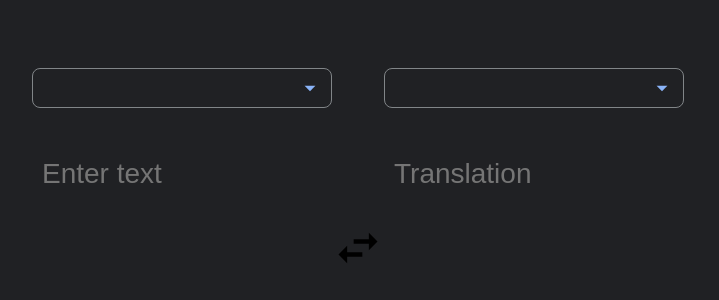
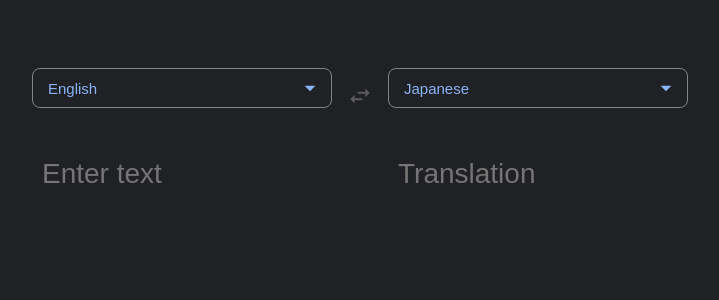
Before and after one commit to echizenyayota/deepl-translation-app20230708, a React (Create React App) app: page / in a window 1280 px wide. Shown: the part 152-452 px from the top of the page, without its empty margins (282-1001 px from the left). Built offline with nearby package versions, Linux system fonts and the light colour scheme.

Commit message:
switch English to Polish with useState hook

```diff
--- a/src/App.js
+++ b/src/App.js
@@ -2,14 +2,31 @@ import TextBox from "./components/TextBox";
 import Arrows from "./components/Arrows";
 import Button from "./components/Button";
 import Modal from "./components/Modal";
+import { useState } from "react";
 
 
 const App = () => {
+  const [inputLanguage, setInputLanguage] = useState("English");
+  const [outputLanguage, setOutputLanguage] = useState("Japanese");
+
+  const handleClick = () => {
+    setInputLanguage(outputLanguage);
+    setOutputLanguage(inputLanguage);
+  }
+
   return (
     <div className="app">
-      <TextBox style='input' />
-          <Arrows />
-      <TextBox style='output'/>
+      <TextBox
+        selectedLanguage={inputLanguage}
+        style='input'
+      />
+      <div className="arrow-container" onClick={handleClick}>
+        <Arrows />
+      </div>
+      <TextBox
+        selectedLanguage={outputLanguage}
+        style='output'
+      />
     </div>
   );
 }
--- a/src/components/SelectDropDown.js
+++ b/src/components/SelectDropDown.js
@@ -1,7 +1,7 @@
-const SelectDropDown = () => {
+const SelectDropDown = ({ selectedLanguage }) => {
   return (
     <div className="select-drop-down">
-      <input />
+      <input value={selectedLanguage} />
       <div className="down-arrow">
         <svg
           focusable="false"
--- a/src/components/TextBox.js
+++ b/src/components/TextBox.js
@@ -1,9 +1,11 @@
 import SelectDropDown from "./SelectDropDown";
 
-const TextBox = ({ style }) => {
+const TextBox = ({ selectedLanguage, style }) => {
   return (
     <div>
-      <SelectDropDown />
+      <SelectDropDown
+        selectedLanguage={selectedLanguage}
+      />
       <textarea
         placeholder={style === "input" ? "Enter text" : "Translation"}
         disabled={style === "output"}
--- a/src/index.css
+++ b/src/index.css
@@ -67,3 +67,13 @@ input {
   height: 26px;
   fill: #8ab4f8;
 }
+
+.arrow-container {
+  padding: 15px;
+}
+
+.arrow-container svg {
+  width: 26px;
+  height: 26px;
+  fill: #5a5a5d;
+}
```
